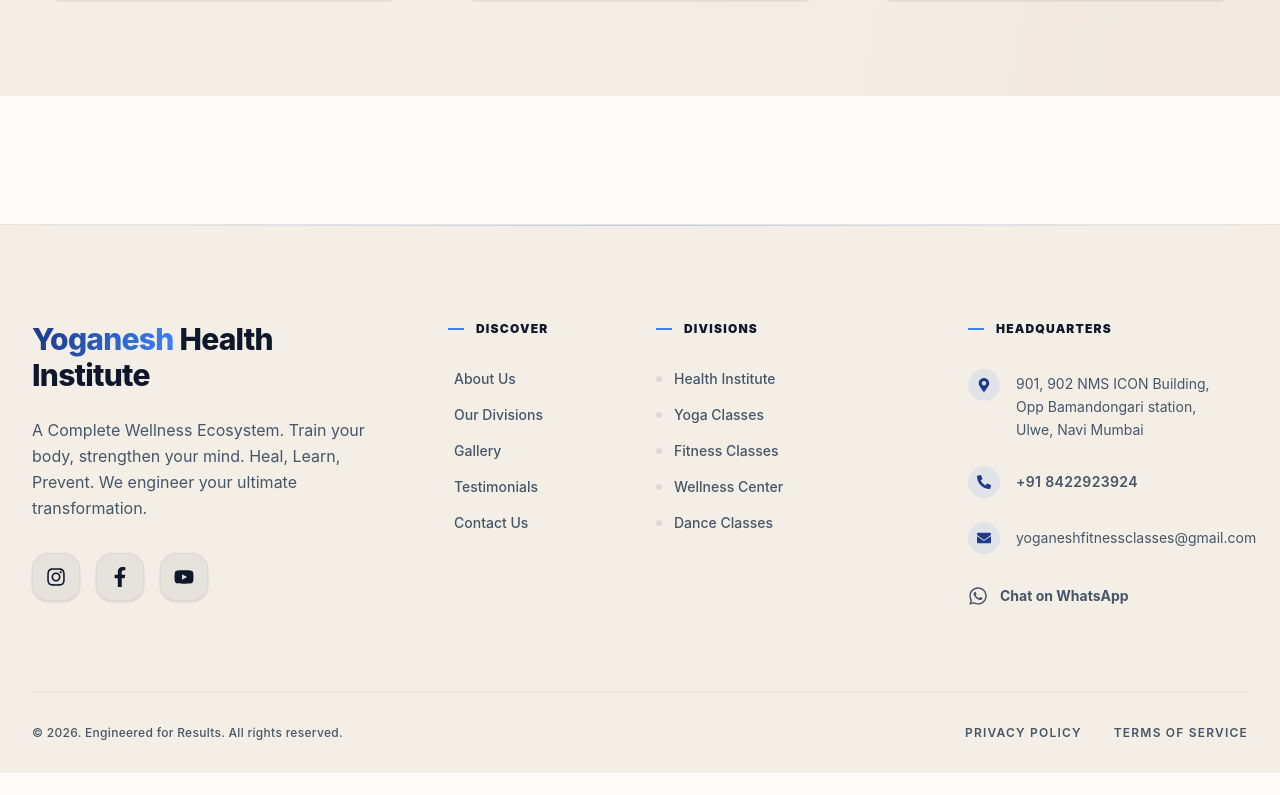
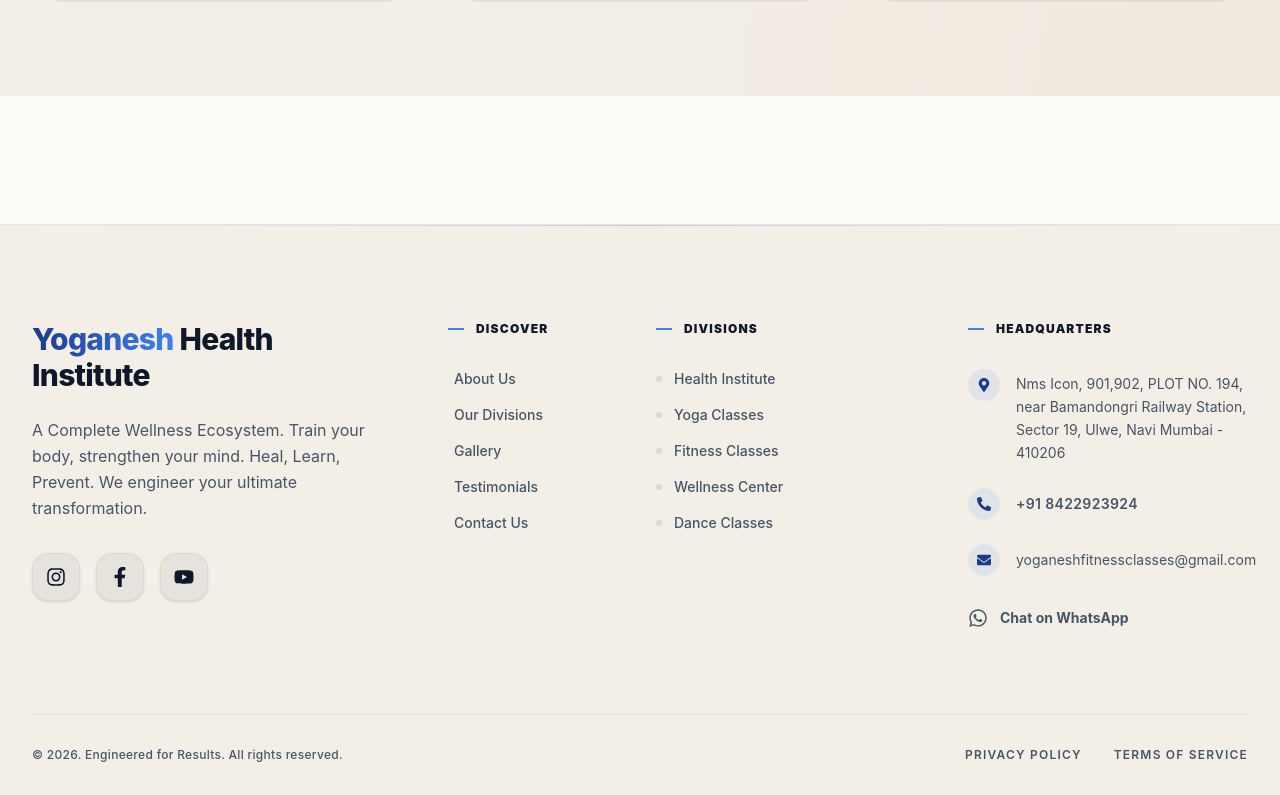
Before and after one commit to rameezwangde/Yoganesh, a React (Vite) app: page /testimonials in a window 1280 px wide. Shown: the part 2133-2928 px from the top of the page. Before the commit the page ends 2906 px from the top, so only its background shows below. Built offline with nearby package versions, Linux system fonts and the light colour scheme.

Commit message:
feat: add contact page with footer and yoga contact inquiry form components

```diff
--- a/src/components/layout/Footer.jsx
+++ b/src/components/layout/Footer.jsx
@@ -86,7 +86,7 @@ const Footer = () => {
                                 <div className="w-8 h-8 rounded-full bg-brand-red-light/10 flex items-center justify-center mr-4 flex-shrink-0 group-hover:bg-brand-red-light transition-colors duration-300">
                                     <FaMapMarkerAlt className="text-brand-red-dark group-hover:text-white transition-colors" />
                                 </div>
-                                <span className="pt-1 leading-relaxed">901, 902 NMS ICON Building,<br />Opp Bamandongari station,<br />Ulwe, Navi Mumbai</span>
+                                <span className="pt-1 leading-relaxed">Nms Icon, 901,902, PLOT NO. 194,<br />near Bamandongri Railway Station,<br />Sector 19, Ulwe, Navi Mumbai - 410206</span>
                             </li>
                             <li className="flex items-center text-sm text-brand-text-muted group">
                                 <div className="w-8 h-8 rounded-full bg-brand-red-light/10 flex items-center justify-center mr-4 flex-shrink-0 group-hover:bg-brand-red-light transition-colors duration-300">
--- a/src/components/yoga/YogaContact.jsx
+++ b/src/components/yoga/YogaContact.jsx
@@ -43,7 +43,7 @@ const YogaContact = () => {
                 <svg className="w-8 h-8" fill="none" stroke="currentColor" viewBox="0 0 24 24" xmlns="http://www.w3.org/2000/svg"><path strokeLinecap="round" strokeLinejoin="round" strokeWidth={2} d="M17.657 16.657L13.414 20.9a1.998 1.998 0 01-2.827 0l-4.244-4.243a8 8 0 1111.314 0z" /><path strokeLinecap="round" strokeLinejoin="round" strokeWidth={2} d="M15 11a3 3 0 11-6 0 3 3 0 016 0z" /></svg>
             ),
             title: "Location Address",
-            desc: "901, 902 NMS ICON Building, Opp Bamandongari Railway station, Ulwe, Navi Mumbai"
+            desc: "Nms Icon, 901,902, PLOT NO. 194, near Bamandongri Railway Station, Sector 19, Ulwe, Navi Mumbai - 410206"
         },
         {
             icon: (
--- a/src/pages/Contact.jsx
+++ b/src/pages/Contact.jsx
@@ -202,9 +202,9 @@ const Contact = () => {
                                             <div>
                                                 <h4 className="font-bold text-lg mb-1">Our Location</h4>
                                                 <p className="text-brand-text-muted leading-relaxed">
-                                                    901, 902 NMS ICON Building,<br />
-                                                    Opp Bamandongari Railway station<br />
-                                                    Ulwe, Navi Mumbai
+                                                    Nms Icon, 901,902, PLOT NO. 194,<br />
+                                                    near Bamandongri Railway Station,<br />
+                                                    Sector 19, Ulwe, Navi Mumbai - 410206
                                                 </p>
                                             </div>
                                         </div>
```
